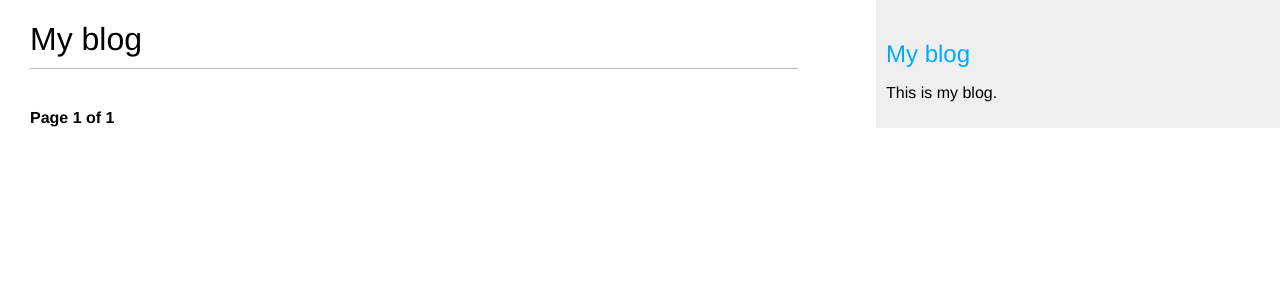
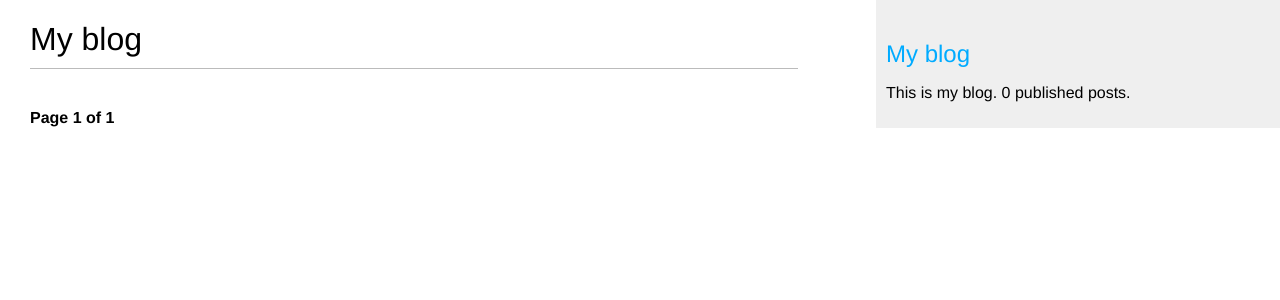
Before and after one commit to dmsergio/mysite, a Django app: page /blog/ in a window 1280 px wide. Shown: the top 300 px of the page. Run offline with Django 3.2, Linux system fonts and the light colour scheme; data that the repository does not hold is empty.

Commit message:
Add custom tags

```diff
--- a/blog/templates/blog/base.html
+++ b/blog/templates/blog/base.html
@@ -1,4 +1,5 @@
 {% load static %}
+{% load blog_tags %}
 <!DOCTYPE html>
 <html>
 <head>
@@ -14,7 +15,7 @@
         <h2>
             <a href="/blog">My blog</a>
         </h2>
-        <p>This is my blog.</p>
+        <p>This is my blog. {% total_posts %} published posts.</p>
     </div>
 </body>
 </html>
--- a/blog/templates/blog/post/list.html
+++ b/blog/templates/blog/post/list.html
@@ -12,17 +12,17 @@
         <h2>
             <a href="{{ post.get_absolute_url }}">{{ post.title }}</a>
         </h2>
-        {% if post.tags.count > 0 %}
         <p class="tags">
+            {% for tag in post.tags.all %}
+                {% if forloop.first %}
                     Tags:
-                {% for tag in post.tags.all %}
+                {% endif %}
                 <a href="{% url "blog:post_list_by_tag" tag.slug %}">
                     {{ tag.name }}
                 </a>
-                    {% if not forloop.last %}, {% endif %}
+                {% if not forloop.last %}|{% endif %}
             {% endfor %}
         </p>
-        {% endif %}
         <p class="date">
             Published {{ post.publish }} by {{ post.author }}
         </p>
--- /dev/null
+++ b/blog/templatetags/blog_tags.py
@@ -0,0 +1,9 @@
+from django import template
+from ..models import Post
+
+
+register = template.Library()
+
+@register.simple_tag(name='total_posts')
+def get_total_published_posts():
+    return Post.published.count()
```
Also changed, not shown: README.md, blog/templatetags/__init__.py (added). Lines whose indentation alone changed are shown as unchanged.
